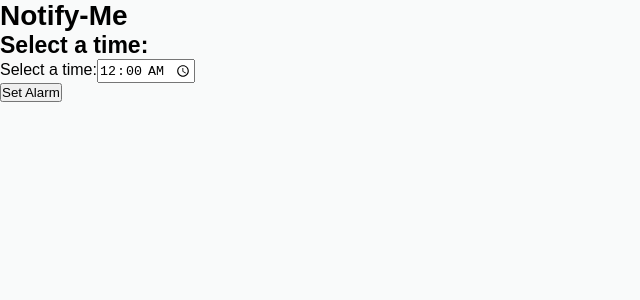
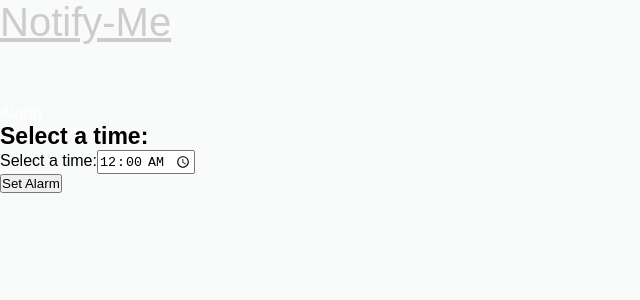
Before and after one commit to tm-LBenson/notify-me, a Next.js app: page / in a window 1280 px wide. Shown: the top 300 px of the page, without its empty margins (0-640 px from the left). Built offline with nearby package versions, Linux system fonts and the light colour scheme.

Commit message:
create navbar

```diff
--- /dev/null
+++ b/src/components/Navbar/index.js
@@ -0,0 +1,28 @@
+import React from 'react';
+
+export default function Navbar() {
+  return (
+    <header>
+      <nav className="navbar">
+        <p className="logo">
+          <a
+            className="nav-link"
+            href="#"
+          >
+            Notify-Me
+          </a>
+        </p>
+        <ul>
+          <li>
+            <a
+              href="#"
+              className="nav-link"
+            >
+              Alarm
+            </a>
+          </li>
+        </ul>
+      </nav>
+    </header>
+  );
+}
--- a/src/pages/index.js
+++ b/src/pages/index.js
@@ -1,3 +1,4 @@
+import Navbar from '@src/components/Navbar';
 import Timer from '@src/components/Timer';
 
 import Head from 'next/head';
@@ -20,8 +21,8 @@ export default function Home() {
           href="/favicon.ico"
         />
       </Head>
+      <Navbar />
       <main>
-        <h1>Notify-Me</h1>
         <Timer />
       </main>
     </>
```
